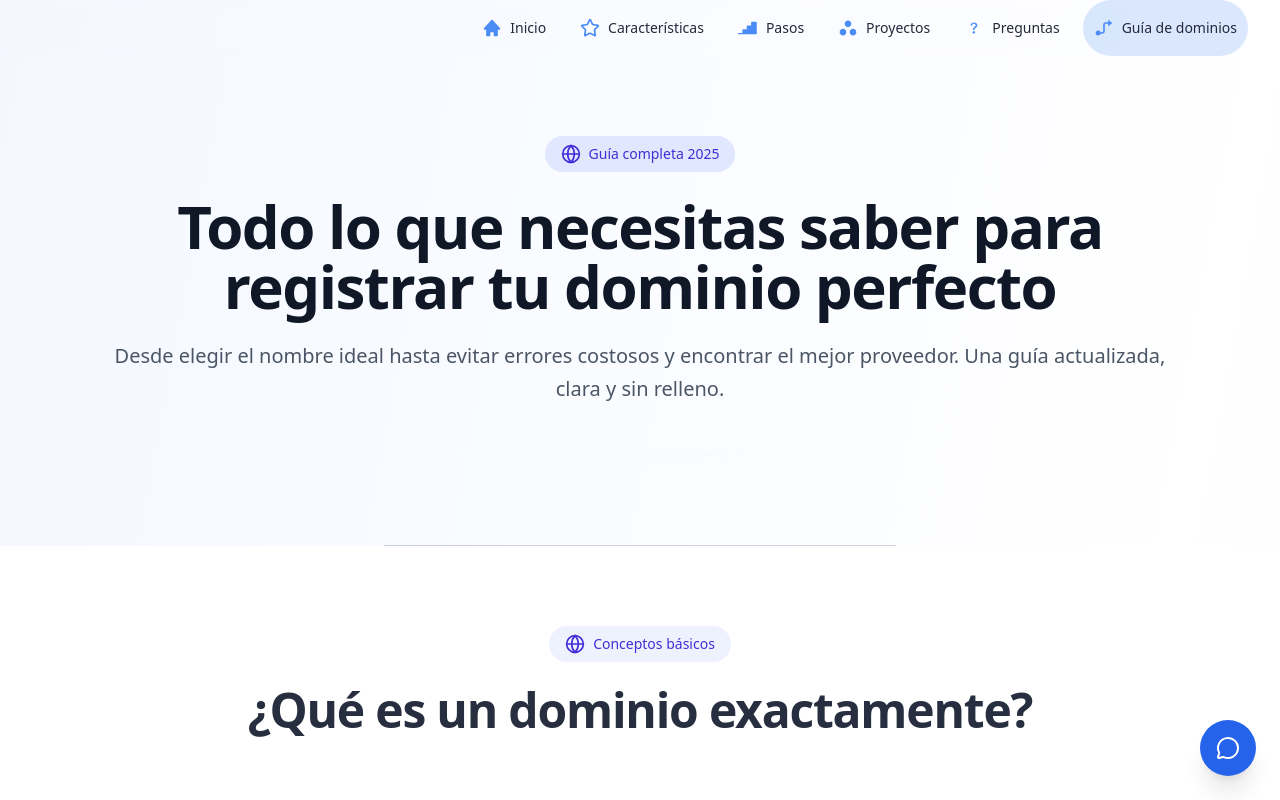
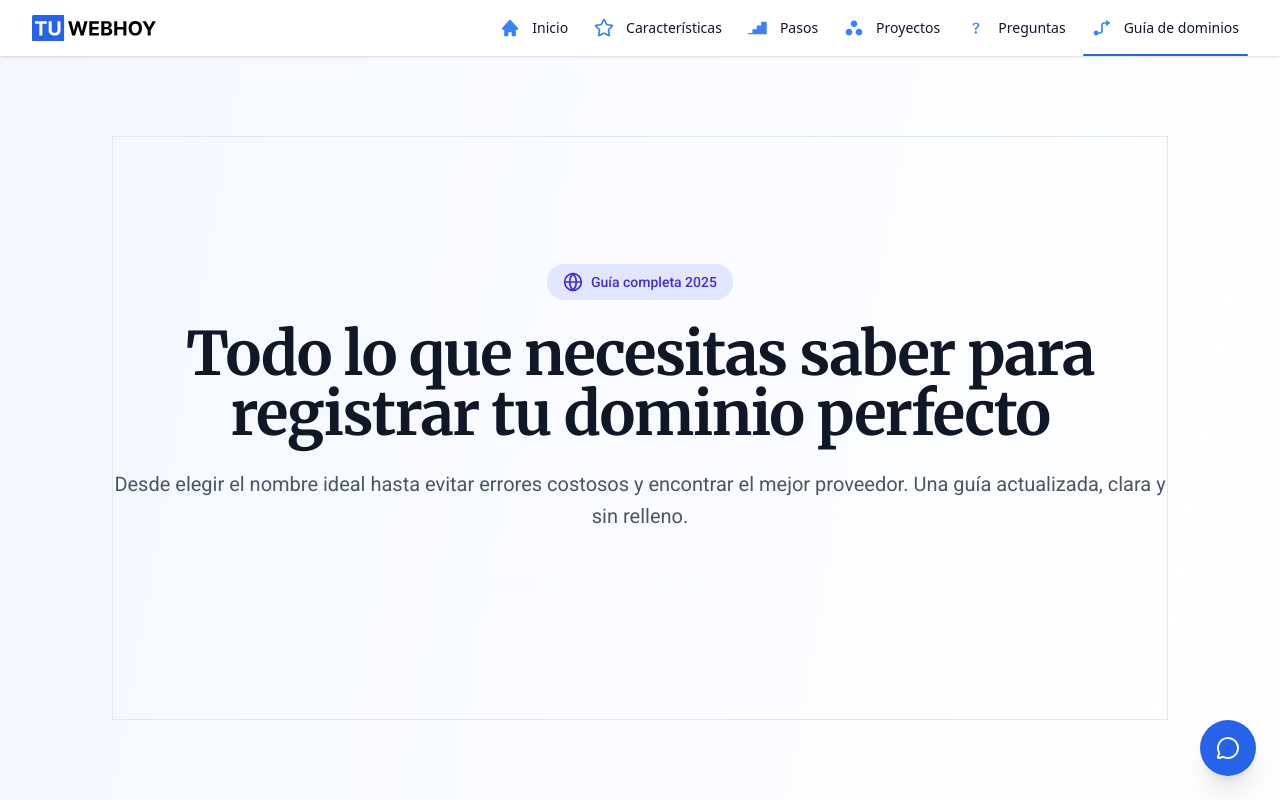
Before and after one commit to GCDAEG/tuwebhoy, a Next.js app: page /guide in a window 1280 px wide. Shown: the top 800 px of the page. Built offline with nearby package versions, Linux system fonts and the light colour scheme.

Commit message:
Guia equilibrada

```diff
--- a/app/guide/(sections)/CommonMistakes.tsx
+++ b/app/guide/(sections)/CommonMistakes.tsx
@@ -46,7 +46,7 @@ const mistakes = [
 
 export default function CommonMistakes() {
   return (
-    <Section size="content" id="common-mistakes" className="py-20">
+    <Section height="content" id="common-mistakes" className="py-20">
       <div className="container mx-auto flex flex-col gap-20">
         {/* Header */}
         <div className="flex flex-col items-center text-center gap-6 max-w-3xl mx-auto">
@@ -56,7 +56,7 @@ export default function CommonMistakes() {
           </div>
 
           <h2
-            className={`${title} text-3xl md:text-4xl lg:text-5xl font-bold tracking-tight`}
+            className={`${titleH2} text-3xl md:text-5xl font-bold tracking-tight`}
           >
             Errores comunes al comprar un dominio
           </h2>
--- a/app/guide/(sections)/DomainIntro.tsx
+++ b/app/guide/(sections)/DomainIntro.tsx
@@ -4,23 +4,26 @@ import { Button } from "@/components/ui/button";
 import { ArrowRight, Globe } from "lucide-react";
 import { Section } from "@/components/layout/Section";
 import TypewriterDomains from "@/components/ui/TypeWriterDomains";
+import { title } from "@/app/layout";
 
 export default function DomainIntro() {
   return (
     <Section
-      size="screen"
-      className="relative overflow-hidden bg-linear-to-br  py-20"
+      height="screen"
+      className="relative overflow-hidden bg-linear-to-br flex  py-20"
       id="intro"
     >
-      <div className="container flex justify-center items-end md:items-center">
-        <div className="text-start md:text-center flex flex-col justify-center items-center">
+      <div className="container flex justify-center md:items-center h-full border">
+        <div className=" text-center flex flex-col justify-center items-center">
           <div className="inline-flex  items-center gap-2 rounded-full bg-indigo-100 px-4 py-2 text-indigo-700 mb-6">
             <Globe className="h-5 w-5" />
             <span className="text-sm font-medium">Guía completa 2025</span>
           </div>
 
           <div className="w-full flex flex-col">
-            <h1 className="text-4xl md:text-5xl lg:text-6xl font-bold tracking-tight text-gray-900 mb-6">
+            <h1
+              className={`text-4xl md:text-5xl lg:text-6xl font-bold tracking-tight text-gray-900 mb-6 ${title}`}
+            >
               Todo lo que necesitas saber para registrar tu dominio perfecto
             </h1>
 
--- a/app/guide/(sections)/DomainProvider.tsx
+++ b/app/guide/(sections)/DomainProvider.tsx
@@ -4,7 +4,7 @@ import { Badge } from "@/components/ui/badge";
 import { Button } from "@/components/ui/button";
 import { CheckCircle2, ExternalLink, ShieldCheck, Star } from "lucide-react";
 import { Section } from "@/components/layout/Section";
-import { title } from "@/app/layout";
+import { title, titleH2 } from "@/app/layout";
 
 const providers = [
   {
@@ -60,7 +60,7 @@ const providers = [
 
 export default function DomainProvider() {
   return (
-    <Section size="content" id="providers" className="py-24">
+    <Section height="content" id="providers" className="py-24">
       <div className="container flex flex-col gap-16">
         {/* Header */}
         <div className="text-center max-w-3xl mx-auto">
@@ -70,7 +70,7 @@ export default function DomainProvider() {
           </div>
 
           <h2
-            className={`${title} text-3xl md:text-4xl lg:text-5xl font-bold tracking-tight text-foreground mb-6`}
+            className={`${titleH2} text-3xl md:text-5xl font-bold tracking-tight text-foreground mb-6 `}
           >
             Mejores registradores de dominios en 2025
           </h2>
--- a/app/guide/(sections)/DomainStepsSection.tsx
+++ b/app/guide/(sections)/DomainStepsSection.tsx
@@ -56,7 +56,7 @@ const steps = [
 
 export default function DomainStepsSection() {
   return (
-    <Section id="steps" size="content" className="py-24 bg-background">
+    <Section id="steps" height="content" className="py-24 bg-background">
       <div className="container flex flex-col gap-20">
         {/* Header */}
         <div className="text-center flex flex-col gap-6">
--- a/app/guide/(sections)/WhatIsDomain.tsx
+++ b/app/guide/(sections)/WhatIsDomain.tsx
@@ -37,20 +37,24 @@ const domainFacts = [
 export default function WhatIsDomain() {
   return (
     <Section
-      size="content"
+      height="content"
       className="py-20 bg-background rounded-md border-border"
       id="what-is"
     >
       <div className="container">
         {/* Título de sección */}
-        <div className="text-center">
-          <div className="inline-flex items-center gap-2 rounded-full bg-indigo-50 px-4 py-2 text-indigo-700 mb-6">
-            <Globe className="h-5 w-5" />
-            <span className="text-sm font-medium">Conceptos básicos</span>
+        <div className="">
+          <div className="flex justify-center w-full">
+            <div className="inline-flex items-center gap-2 rounded-full bg-indigo-50 px-4 py-2 text-indigo-700 mb-6">
+              <Globe className="h-5 w-5" />
+              <span className="text-sm font-medium">Conceptos básicos</span>
+            </div>
           </div>
 
           <div className="flex flex-col gap-10 w-full items-start ">
-            <h2 className="text-3xl md:text-4xl lg:text-5xl w-full md:text-center font-bold tracking-tight text-foreground/90 mb-6">
+            <h2
+              className={`${titleH2} text-3xl md:text-5xl w-full text-center font-bold tracking-tight text-foreground/90 mb-6`}
+            >
               ¿Qué es un dominio exactamente?
             </h2>
             <div className="flex justify-center w-full h-12 items-center">
--- a/app/guide/page.tsx
+++ b/app/guide/page.tsx
@@ -6,6 +6,7 @@ import WhereToBuy from "./(sections)/WhereToBuy";
 import CommonMistakes from "./(sections)/CommonMistakes";
 import DomainStepsSection from "./(sections)/DomainStepsSection";
 import { Separator } from "@/components/ui/separator";
+import { base } from "../layout";
 
 interface pageProps {}
 const domainSteps: {
@@ -39,11 +40,11 @@ const page: React.FC<pageProps> = ({}) => {
   return (
     <main
       id="domain-guide"
-      className="domain-guide-theme flex min-h-screen flex-col relative p-0 md:p-0 xl:p-0  items-center"
+      className={`domain-guide-theme flex min-h-screen flex-col relative p-0 md:p-0 xl:p-0  items-center ${base}`}
     >
       <DomainIntro />
       <Separator className=" bg-muted-foreground/30 max-w-xs md:max-w-lg" />
-      <div className="w-full bg-background">
+      <div className="w-full bg-background flex flex-col items-center">
         <WhatIsDomain />
         <Separator className=" bg-muted-foreground/30 max-w-xs md:max-w-lg" />
         <DomainProvider />
--- a/components/layout/Nav.tsx
+++ b/components/layout/Nav.tsx
@@ -142,17 +142,7 @@ export function SectionNavbar() {
   //   }
   // }, [pathname]);
   return (
-    <motion.div
-      ref={ref}
-      className="sticky top-0 z-50"
-      animate={{
-        backgroundColor: isScrolled ? "var(--sidebar)" : "",
-        opacity: isScrolled ? 1 : 0.92,
-        boxShadow: isScrolled ? "0 4px 12px rgba(0,0,0,0.08)" : "none",
-        backdropFilter: isScrolled ? "blur(10px)" : "blur(4px)",
-      }}
-      transition={{ duration: 0.3, ease: "easeOut" }}
-    >
+    <div ref={ref} className="sticky top-0 z-50 bg-sidebar shadow-sm">
       <DesktopMenu
         activeSection={resolvedActiveSection}
         scrollToSection={scrollToSection}
@@ -166,6 +156,6 @@ export function SectionNavbar() {
         sections={sections}
         isScrolled={isScrolled}
       />
-    </motion.div>
+    </div>
   );
 }
--- a/components/layout/NavBar/DesktopMenu.tsx
+++ b/components/layout/NavBar/DesktopMenu.tsx
@@ -25,47 +25,44 @@ const DesktopMenu: React.FC<DesktopMenuProps> = ({
     >
       {/* Logo */}
       <div>
-        <AnimatePresence mode="wait">
-          {isScrolled && (
-            <motion.div
-              key="logo"
-              initial={{ opacity: 0, y: -6 }}
-              animate={{ opacity: 1, y: 0 }}
-              exit={{ opacity: 0, y: -6 }}
-              transition={{ duration: 0.2 }}
-              className="w-full flex-col h-full text-primary-foreground rounded-full flex justify-center items-center font-bold bg-black"
-            >
-              <Logo className="w-32" />
-            </motion.div>
-          )}
-        </AnimatePresence>
+        <div
+          key="logo"
+          className="w-full flex-col h-full text-primary-foreground rounded-full flex justify-center items-center font-bold bg-black"
+        >
+          <Logo className="w-32" />
+        </div>
       </div>
 
       {/* Desktop menu */}
-      <ul className="hidden lg:flex gap-3 items-center h-full relative text-foreground ">
+      <ul className="hidden lg:flex gap-2 items-center h-full relative text-foreground ">
         {sections.map((sec) => (
           <li key={sec.id} className="relative h-full flex items-center">
             <Button
               variant={"ghost"}
-              className={`flex justify-center gap-2 items-center transition-all duration-700 `}
+              className={`flex justify-center  items-center transition-all duration-700 p-0`}
               type="button"
             >
-              {sec.icon && (
-                <AppIcon name={sec.icon} className="size-5 text-accent" />
-              )}
               <Link
                 href={`${sec.href ? sec.href : `/#${sec.id}`}`}
-                className="text-sm md:text-md font-medium relative hover:text-primary cursor-pointer"
+                className="flex gap-3 items-center text-sm md:text-md font-medium relative hover:text-primary cursor-pointer px-2"
               >
+                {sec.icon && (
+                  <AppIcon name={sec.icon} className="size-5 text-accent" />
+                )}
+
                 {<p>{sec.label}</p>}
               </Link>
             </Button>
 
             {activeSection === sec.id && (
               <motion.span
-                layoutId="nav-pill"
-                className="absolute inset-0 rounded-full bg-accent/20 -z-10"
-                transition={{ type: "spring", stiffness: 400, damping: 30 }}
+                layoutId="nav-indicator"
+                className="absolute w-full bottom-0 left-0 h-0.5 bg-primary rounded-full"
+                transition={{
+                  type: "tween", // ← en vez de spring
+                  duration: 0.18, // muy corto para que no se note el retraso
+                  ease: [0.4, 0, 0.2, 1], // easeOut fuerte
+                }}
               />
             )}
           </li>
```
Also changed, not shown: app/guide/(sections)/WhereToBuy.tsx (+8 -6 lines), components/layout/NavBar/MobileMenu.tsx (+12 -20 lines).
